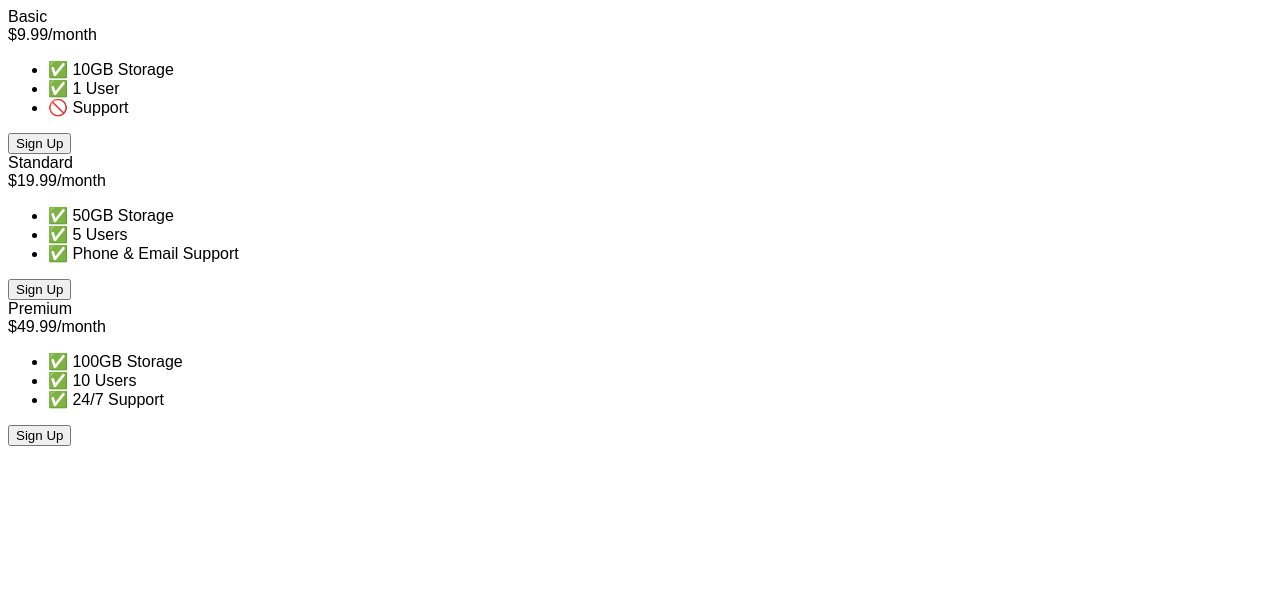
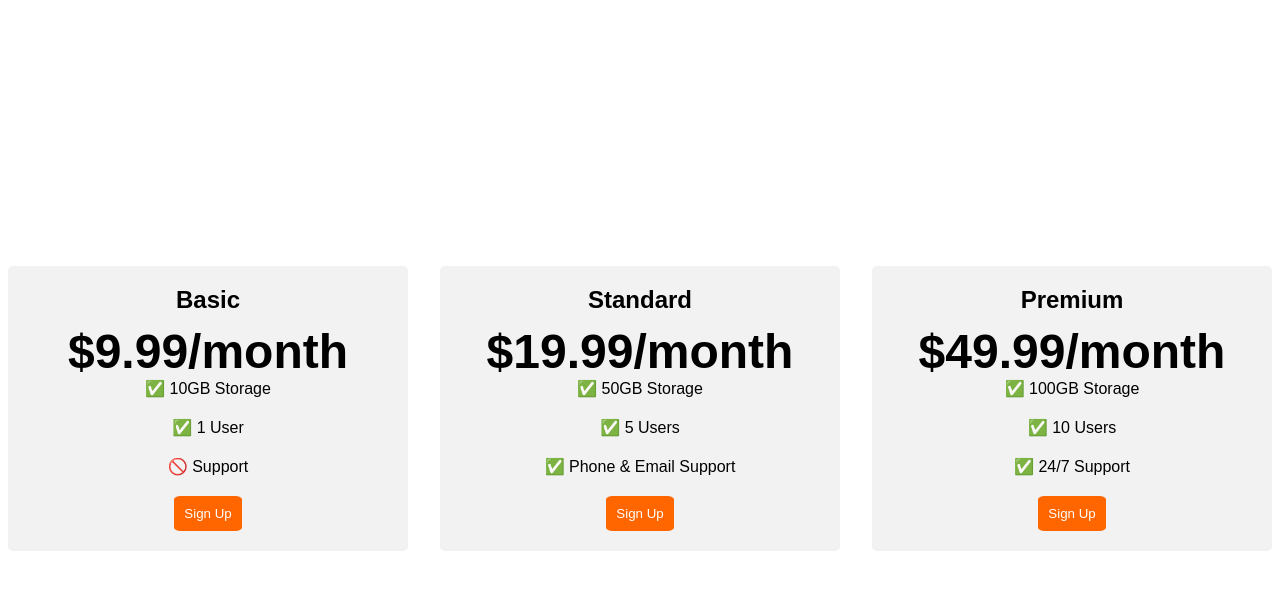
Before and after one commit to Domikoko/Pricing-Table, a plain HTML site: page index.html in a window 1280 px wide. Drawn offline with Linux system fonts and the light colour scheme; a web font is replaced by a local one.

Commit message:
Add files via upload

```diff
--- a/index.html
+++ b/index.html
@@ -13,8 +13,59 @@
         font-family: "Sono", sans-serif;
       }
 
+      .pricing-container {
+        display: flex;
+        gap: 2rem;
+        justify-content: center;
+        height: 100vh;
+        align-items: center;
+
+      }
+
+      .pricing-plan {
+        background-color: #f2f2f2;
+        max-width: 400px;
+        padding: 20px;
+        flex: 1;
+        border-radius: 5px;
+        text-align: center;
+      }
+
+      .plan-title {
+        font-weight: bold;
+        font-size: 24px;
+        margin-bottom: 10px;
+      }
+
+      .plan-price {
+        font-weight: bold;
+        font-size: 48px;
+      }
+
+      .plan-features {
+        list-style: none;
+        padding: 0;
+        margin: 0;
+      }
+
+      .plan-features li {
+        margin-bottom: 20px;
+      }
+
+      .plan-button {
+        background-color: #ff6600;
+        color: white;
+        border-radius: 10%;
+        border: none;
+        padding: 10px;
+      }
+
       /* Hint: What can you do with a media query and flexbox? */
       @media (max-width: 1250px) {
+        .pricing-container {
+          flex-direction: column;
+          height: 100%;
+        }
       }
     </style>
   </head>
```
